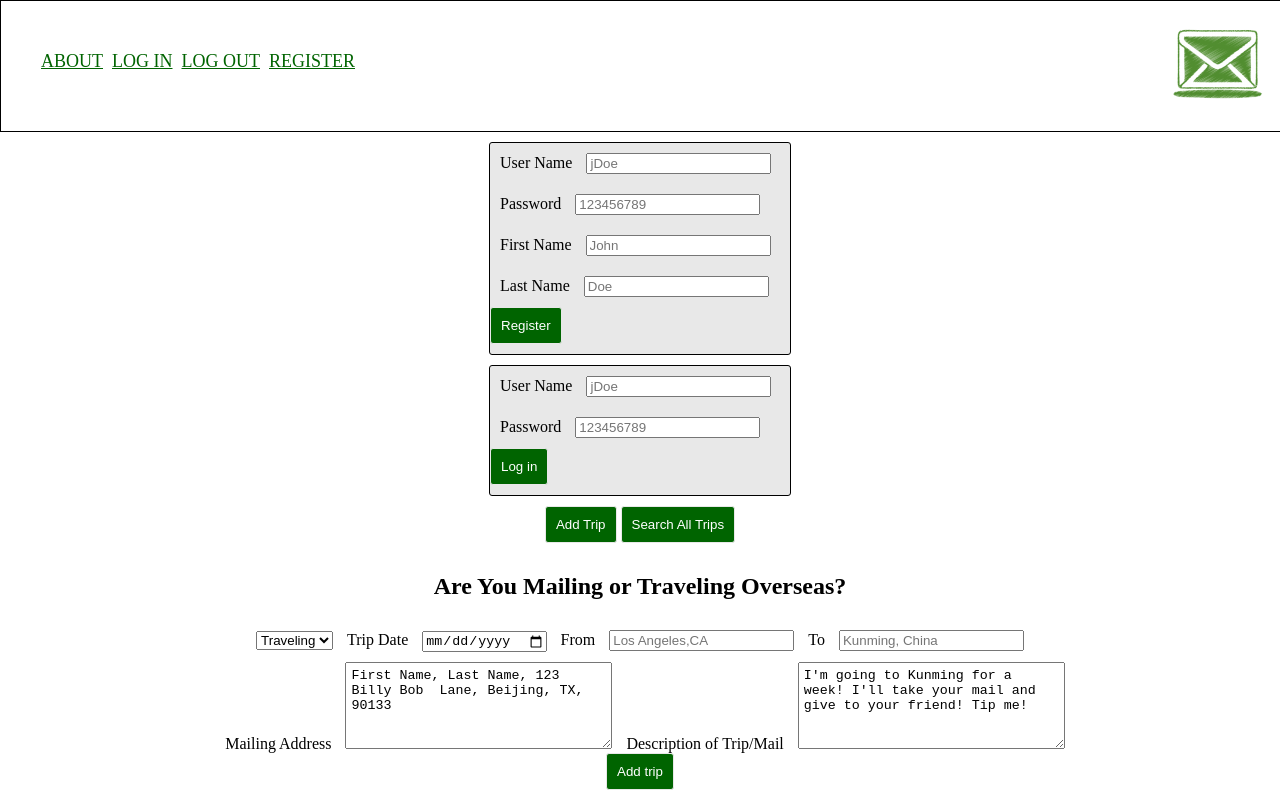
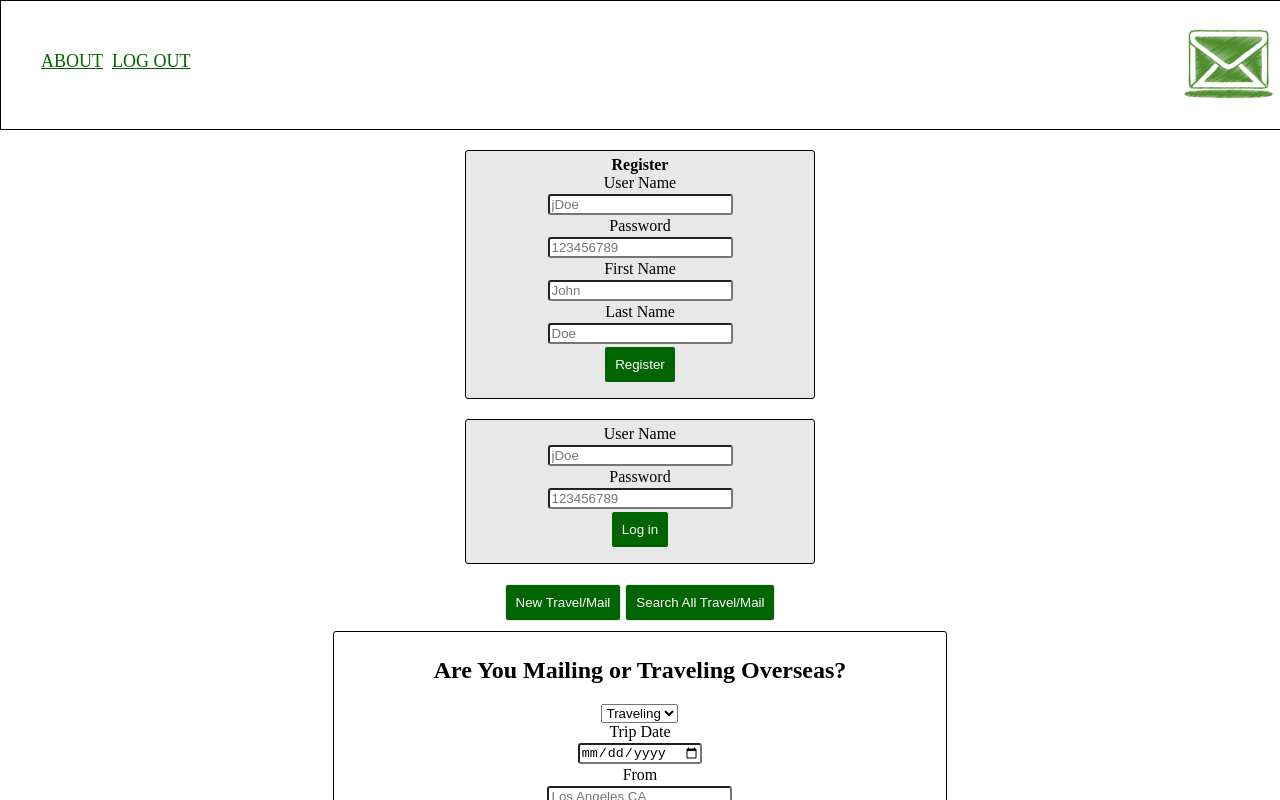
Before and after one commit to rbirchtree/FRUGAL-MAIL, a website: page public/index.html in a window 1280 px wide. Shown: the top 800 px of the page. Drawn offline with nearby package versions, Linux system fonts and the light colour scheme.

Commit message:
refactor css, removed misc comments

```diff
--- a/mail/models.js
+++ b/mail/models.js
@@ -23,6 +23,7 @@ const mailSchema = new mongoose.Schema({
 /*  shipped: {
     type: Boolean,
     required: true
+    refactor later
   },*/
   mailingTravelingStatus: {
     type: String,
@@ -36,7 +37,7 @@ const mailSchema = new mongoose.Schema({
     type: String,
     required: true
   }
-  // return options of delete update only to matching userNames
+  // return options of delete update only to matching userNames refactor later
 });
 
  const Mail = mongoose.model('Mail',mailSchema);
--- a/public/index.html
+++ b/public/index.html
@@ -14,16 +14,20 @@
 		<img src="green-mail-icon.png">
 			<ul>
 				<li><a href="about.html">About</a></li>
-				<li><a href="/api/login/">Log In</a></li>
-				<li><a href="/auth/logout">Log Out</a></li>
-				<li><a href="/api/users/">Register</a></li>
+				<!-- <li><a href="/api/login/">Log In</a></li> -->
+				<li><a href="/logout">Log Out</a></li>
+				<!-- <li><a href="/api/users/">Register</a></li> -->
 			</ul>
+
+
+
 	</nav>
 
 	<div class="container">
 
 
 		<form class="register">
+			<legend>Register</legend>
 			<label>User Name</label>
 				<input id="username" placeholder="jDoe"></input>
 			<label>Password</label>
@@ -34,6 +38,7 @@
 				<input id="lastName" placeholder="Doe"></input>
 			<button>Register</button>
 		</form>
+
 		<form class="login">
 			<label>User Name</label>
 				<input id="loginName" placeholder="jDoe"></input>
@@ -42,16 +47,14 @@
 			<button>Log in</button>
 		</form>
 
+
+
 		<div class="choices">
-						<!-- when users first login -->
-				<!-- http://www.rgagnon.com/jsdetails/js-0069.html -->
-				<!--let users delete and update their trips in search all trips l<li>Update Trip</li> -->
-				<button id="addTripButton">Add Trip</button>
-				<!-- hide login initially -->
-				<!-- let users delete and update their trips in search all trips<li>Delete Trip</li> -->
-				<button id="searchTripsButton">Search All Trips</button>
-				<!-- add search function on this button and delete and update for respective trips recipes/shopping list checklist could be a
-				good reference -->
+
+				<button id="addTripButton">New Travel/Mail</button>
+
+				<button id="searchTripsButton">Search All Travel/Mail</button>
+
 		</div>
 			<form class="addTrip">
 				<h2>Are You Mailing or Traveling Overseas?</h2>
@@ -72,12 +75,9 @@
 					<textarea id="addTripMailingAddress" rows="5" cols="30" name="address">First Name, Last Name, 123 Billy Bob  Lane, Beijing, TX, 90133</textarea>
 				<label>Description of Trip/Mail</label>
 					<textarea rows="5" cols="30" name="description" id="addTripBackStory">I'm going to Kunming for a week! I'll take your mail and give to your friend! Tip me!</textarea>
-				<!--backstory place holder changes based on what the selector is.... -->
 				</div>
 				<button type="submit">Add trip</button>
 				<!-- regex to search mongodb for similar cities for to cities than append to document in array and return _id with trip info if not past three days, else "no trip coming up, check again later" -->
-
-				<!-- add/post/put method trip inline -->
 			</form>
 
 			<ul class="tripResults">
--- a/public/style.css
+++ b/public/style.css
@@ -1,7 +1,15 @@
-/* *{
+* {
 	-webkit-box-sizing:border-box;
 	box-sizing: border:border-box;
-} */
+}
+
+label, input{
+	display: block;
+	border-radius: 3px;
+	text-align:left;
+	margin: 2px auto;
+}
+
 body{
 	margin:0;
 }
@@ -10,16 +18,18 @@ h1{
 	color: rgb(124,252,0);
 	text-shadow: 1px 1px black;
 	text-transform: uppercase;
+	text-align: center;
 	margin-bottom: 5px;
 }
-nav{
-	/* padding: 5px; */
+
+nav {
 	border: 1px solid black;
 	min-height: 130px;
-	width:100%;
+	width:101%;
+	margin-bottom: 5px;
 }
 
-li{
+li {
 	text-align: left,
 	padding: 2px;
 }
@@ -33,6 +43,7 @@ nav li{
 	display: inline;
 	margin-right: 5px;
 }
+
 .choices, li{
 	text-align: center;
 	list-style: none;
@@ -48,14 +59,12 @@ p,h1 {
 	margin: 5px auto;
 	text-align: left;
 }
+
 p{
 	font-size:1.2em;
 }
 
-h1{
-	text-align: center;
-}
-.content-format{
+.content-format {
 	padding: 10px;
 }
 
@@ -77,35 +86,32 @@ a:hover{
 	text-decoration: none;
 }
 
+legend{
+	text-align: center;
+	font-weight: bold;
+}
+
 .container{
 	width: 80%;
 	margin: 0 auto;
 }
 
 .login, .register{
-	display: block;
 	border: solid black 1px;
 	border-radius: 3px;
-	max-width: 300px;
-	margin: 10px auto 10px auto;
+	max-width: 350px;
+	margin: 20px auto 20px auto;
 	background-color: rgb(232,232,232);
+	padding: 5px;
 }
 
-input,label{
-	margin:0 auto;
+
+.register button, .login button {
 	display:block;
-	/* text-align:center; */
-	/* padding: 10px; */
-	margin: 10px;
-	display: inline;
-}
-input{
-	margin-right: auto;
-	margin-left: auto;
 }
 
+
 button{
-	/* display: block; */
 	background-color: rgb(0,100,0);
 	color: rgb(255,255,255);
 	margin: auto;
@@ -130,7 +136,28 @@ button{
 
 .addTrip{
 	text-align: center;
+	border: solid black 1px;
+	margin: auto;
+	padding: 5px;
+	width: 60%;
+	border-radius: 3px;
 }
+
+.addTrip textarea {
+	display: inline;
+	max-width: 33%;
+}
+.addtrip input, label{
+	display: block;
+	text-align: center;
+	width: 33% !important;
+	margin: auto;
+}
+
+.addtrip input{
+	width: 33%;
+}
+
 textarea{
 	padding: 5px;
 }
```
Also changed, not shown: mail/router.js (+2 -9 lines), public/about.html (+3 -3 lines), public/app.js (deleted, +0 -91 lines), public/clientSide.js (+3 -15 lines), server.js (+11 -23 lines).
